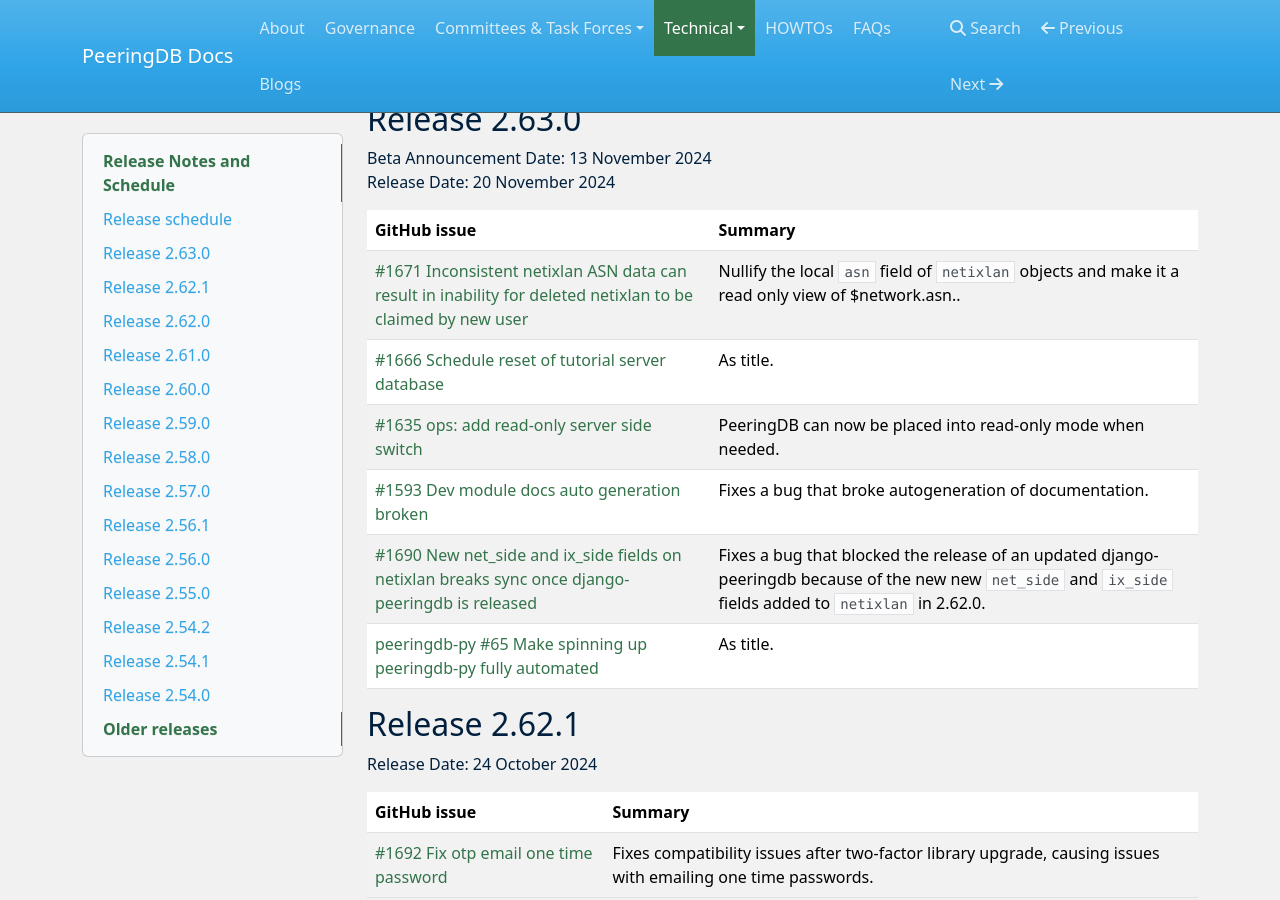
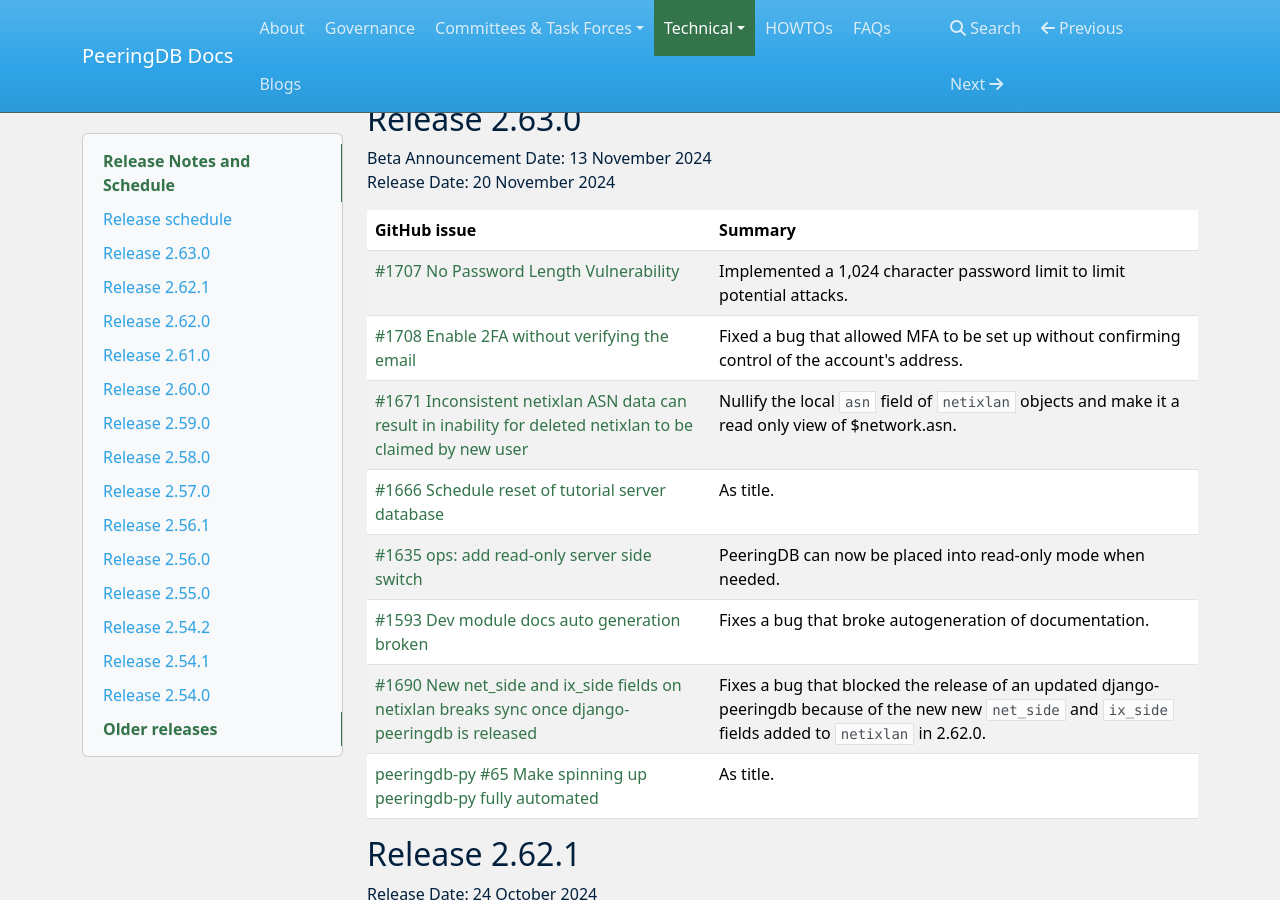
Before and after one commit to peeringdb/docs, an MkDocs documentation site: the page built from docs/release_notes/index.md, in a window 1280 px wide and 900 px high, scrolled down 778 px. Built offline with MkDocs 1.6.1, drawn with Linux system fonts in a browser that asks for light colours; nearby versions of some CDN libraries.

Commit message:
Public notification of security issues resolution (#352)
1. Update release notes for 2.63.0
2. Blog post explaining the issues and welcoming future security reports

```diff
--- a/docs/release_notes/index.md
+++ b/docs/release_notes/index.md
@@ -29,7 +29,9 @@
 
 | **GitHub issue** | **Summary** |
 | ----------------- | ----------- |
-| [#1671 Inconsistent netixlan ASN data can result in inability for deleted netixlan to be claimed by new user](https://github.com/peeringdb/peeringdb/issues/1671) | Nullify the local `asn` field of `netixlan` objects and make it a read only view of $network.asn..|
+| [#1707 No Password Length Vulnerability](https://github.com/peeringdb/peeringdb/issues/1707) | Implemented a 1,024 character password limit to limit potential attacks.|
+| [#1708 Enable 2FA without verifying the email](https://github.com/peeringdb/peeringdb/issues/1708) | Fixed a bug that allowed MFA to be set up without confirming control of the account's address.|
+| [#1671 Inconsistent netixlan ASN data can result in inability for deleted netixlan to be claimed by new user](https://github.com/peeringdb/peeringdb/issues/1671) | Nullify the local `asn` field of `netixlan` objects and make it a read only view of $network.asn.|
 | [#1666 Schedule reset of tutorial server database](https://github.com/peeringdb/peeringdb/issues/1666) | As title.|
 | [#1635 ops: add read-only server side switch](https://github.com/peeringdb/peeringdb/issues/1635) | PeeringDB can now be placed into read-only mode when needed.|
 | [#1593 Dev module docs auto generation broken](https://github.com/peeringdb/peeringdb/issues/1593) | Fixes a bug that broke autogeneration of documentation.|
```
Also changed, not shown: docs/blog/two_security_fixes.md (added, +20 -0 lines).
